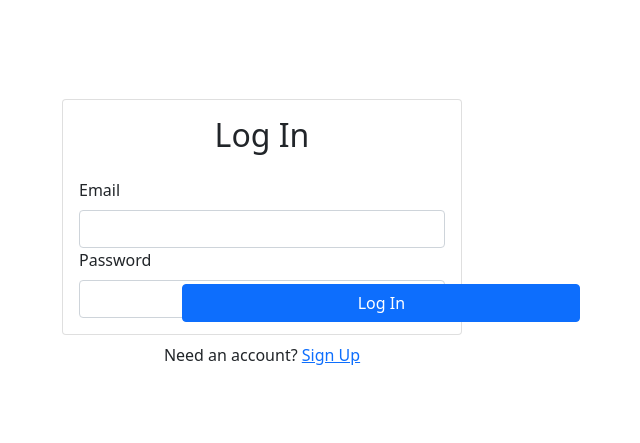
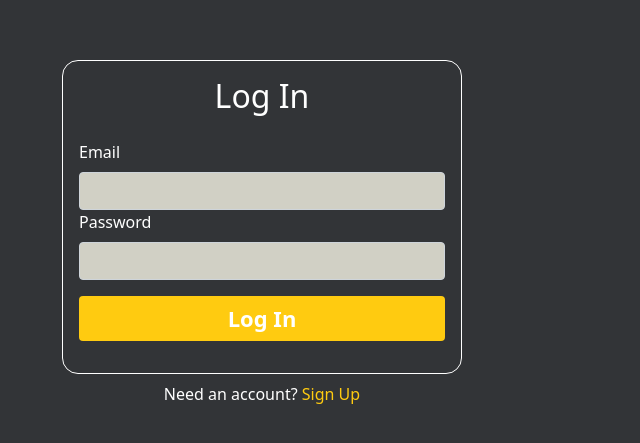
Before and after one commit to itsaditya01/fit-streak, a React (Create React App) app: page /login in a window 1280 px wide. Shown: the part 167-610 px from the top of the page, without its empty margins (378-1018 px from the left). Built offline with nearby package versions, Linux system fonts and the light colour scheme; no server answers; what @mediapipe/pose would draw is missing.

Commit message:
ui changes for login and signup

```diff
--- a/src/components/Dashboard.jsx
+++ b/src/components/Dashboard.jsx
@@ -2,6 +2,7 @@ import React, { useState } from "react";
 import { Link } from "react-router-dom";
 import { useAuth } from "../context/AuthContext";
 import CameraRenderer from "./CameraRenderer";
+import "../styles/dashboard.css";
 
 const Dashboard = () => {
   const [state, setState] = useState(false);
@@ -13,7 +14,7 @@ const Dashboard = () => {
 
   return (
     <div>
-      <button onClick={() => setState(!state)}>
+      <button className="start-btn" onClick={() => setState(!state)}>
         {state === false ? "Start" : "Stop"}
       </button>
       {state === true && <CameraRenderer />}
--- a/src/components/ExercisesComponent.js
+++ b/src/components/ExercisesComponent.js
@@ -1,4 +1,10 @@
-import { getAngleZ, visibleCoords, knee_position } from "../modules/Logics";
+import {
+  getAngleZ,
+  visibleCoords,
+  knee_position,
+  getAngle,
+  is_horizontal,
+} from "../modules/Logics";
 
 var state = -1;
 var previous_state = -1;
@@ -93,3 +99,26 @@ export const squats = (poses, data) => {
   //     data.partial = false
   // }
 };
+
+export const pushUps = (poses, data) => {
+  const angle_lk = getAngleZ(poses[23], poses[25], poses[27]);
+  const angle_lh = getAngle(poses[11], poses[23], poses[25]);
+  const angle_le = getAngle(poses[11], poses[13], poses[15]);
+  const angle_ls = getAngleZ(poses[13], poses[11], poses[23]);
+  if (is_horizontal(poses, 2)) {
+    if (angle_le > 130 && angle_lh > 130 && angle_lk > 130 && angle_ls > 45) {
+      state = 0;
+    } else if (
+      angle_le < 90 &&
+      angle_lh > 130 &&
+      angle_lk > 130 &&
+      angle_ls > 45
+    ) {
+      state = 1;
+    }
+  }
+  if (previous_state == 1 && state == 0) {
+    data.count++;
+  }
+  previous_state = state;
+};
--- a/src/components/Login.jsx
+++ b/src/components/Login.jsx
@@ -1,13 +1,13 @@
-import React, { useRef, useState } from 'react'
-import { Form, Button, Card, Alert } from 'react-bootstrap'
-import { useAuth } from '../context/AuthContext';
-import { Link, useNavigate } from 'react-router-dom';
+import React, { useRef, useState } from "react";
+import { Form, Button, Card, Alert } from "react-bootstrap";
+import { useAuth } from "../context/AuthContext";
+import { Link, useNavigate } from "react-router-dom";
 
 const Login = () => {
   const emailRef = useRef();
   const passwordRef = useRef();
   const { login } = useAuth();
-    const [error, setError] = useState('');
+  const [error, setError] = useState("");
   const [loading, setLoading] = useState(false);
   const navigate = useNavigate();
 
@@ -15,37 +15,78 @@ const Login = () => {
     e.preventDefault();
     try {
       setLoading(true);
-            setError('');
+      setError("");
       await login(emailRef.current.value, passwordRef.current.value);
-            navigate('/');
+      navigate("/");
     } catch (e) {
       setError("Failed to Login");
     }
     setLoading(false);
-    }
+  };
 
   return (
     <>
-            <Card>
-                <Card.Body>
-                    <h2 className='text-center mb-4'>Log In</h2>
-                    {error && <Alert variant='danger'>{error}</Alert>}
+      <div>
+        <div
+          style={{
+            borderRadius: "1rem",
+            borderRadius: "1rem",
+            border: "1px solid white",
+            padding: 16,
+          }}
+        >
+          <h2 className="text-center mb-4" style={{ color: "white" }}>
+            Log In
+          </h2>
+          {error && <Alert variant="danger">{error}</Alert>}
           <Form onSubmit={handleSubmit}>
             <Form.Group id="email">
-                            <Form.Label>Email</Form.Label>
-                            <Form.Control type='email' ref={emailRef} required></Form.Control>
+              <Form.Label style={{ color: "white" }}>Email</Form.Label>
+              <Form.Control
+                type="email"
+                ref={emailRef}
+                required
+                style={{ background: "#d1d0c5" }}
+              ></Form.Control>
             </Form.Group>
             <Form.Group id="password">
-                            <Form.Label>Password</Form.Label>
-                            <Form.Control type='password' ref={passwordRef} required></Form.Control>
+              <Form.Label style={{ color: "white" }}>Password</Form.Label>
+              <Form.Control
+                style={{ background: "#d1d0c5" }}
+                type="password"
+                ref={passwordRef}
+                required
+              ></Form.Control>
             </Form.Group>
-                        <Button disabled={loading} className='w-100 my-3' type='submit'>Log In</Button>
+            <Button
+              disabled={loading}
+              className="w-100 my-3"
+              type="submit"
+              style={{
+                background: "var(--main-color)",
+                border: "none",
+                outline: "none",
+                color: "white",
+                fontWeight: 600,
+                fontSize: 22,
+              }}
+            >
+              Log In
+            </Button>
           </Form>
-                </Card.Body>
-            </Card>
-            <div className="w-100 text-center mt-2">Need an account? <Link to="/signup">Sign Up</Link></div>
+        </div>
+      </div>
+      <div className="w-100 text-center mt-2" style={{ color: "white" }}>
+        Need an account?{" "}
+        <Link
+          to="/signup"
+          style={{ textDecoration: "none", color: "var(--main-color)" }}
+        >
+          Sign Up
+        </Link>
+      </div>
     </>
-    )
-}
+  );
+};
 
-export default Login
+export default Login;
--- a/src/components/Signup.jsx
+++ b/src/components/Signup.jsx
@@ -1,59 +1,107 @@
-import React, { useRef, useState } from 'react'
-import { Form, Button, Card, Alert } from 'react-bootstrap'
-import { useAuth } from '../context/AuthContext';
-import { Link, useNavigate } from 'react-router-dom';
+import React, { useRef, useState } from "react";
+import { Form, Button, Card, Alert } from "react-bootstrap";
+import { useAuth } from "../context/AuthContext";
+import { Link, useNavigate } from "react-router-dom";
 
 const Signup = () => {
   const emailRef = useRef();
   const passwordRef = useRef();
   const passwordConfirmRef = useRef();
   const { signup, currentUser } = useAuth();
-    const [error, setError] = useState('');
+  const [error, setError] = useState("");
   const [loading, setLoading] = useState(false);
   const navigate = useNavigate();
 
   const handleSubmit = async (e) => {
     e.preventDefault();
     if (passwordRef.current.value !== passwordConfirmRef.current.value) {
-            return setError('Passwords do not match');
+      return setError("Passwords do not match");
     }
     try {
       setLoading(true);
-            setError('');
+      setError("");
       await signup(emailRef.current.value, passwordRef.current.value);
-            navigate('/login');
+      navigate("/login");
     } catch (error) {
       setError("Failed to Signup");
     }
     setLoading(false);
-    }
+  };
 
   return (
     <>
-            <Card>
-                <Card.Body>
-                    <h2 className='text-center mb-4'>Sign Up</h2>
-                    {error && <Alert variant='danger'>{error}</Alert>}
+      <>
+        <div
+          style={{
+            borderRadius: "1rem",
+            borderRadius: "1rem",
+            border: "1px solid white",
+            padding: 16,
+          }}
+        >
+          <h2 className="text-center mb-4" style={{ color: "white" }}>
+            Sign Up
+          </h2>
+          {error && <Alert variant="danger">{error}</Alert>}
           <Form onSubmit={handleSubmit}>
             <Form.Group id="email">
-                            <Form.Label>Email</Form.Label>
-                            <Form.Control type='email' ref={emailRef} required></Form.Control>
+              <Form.Label style={{ color: "white" }}>Email</Form.Label>
+              <Form.Control
+                type="email"
+                ref={emailRef}
+                required
+                style={{ background: "#d1d0c5" }}
+              ></Form.Control>
             </Form.Group>
             <Form.Group id="password">
-                            <Form.Label>Password</Form.Label>
-                            <Form.Control type='password' ref={passwordRef} required></Form.Control>
+              <Form.Label style={{ color: "white" }}>Password</Form.Label>
+              <Form.Control
+                style={{ background: "#d1d0c5" }}
+                type="password"
+                ref={passwordRef}
+                required
+              ></Form.Control>
             </Form.Group>
             <Form.Group id="password-confirm">
-                            <Form.Label>Password Confirmation</Form.Label>
-                            <Form.Control type='password' ref={passwordConfirmRef} required></Form.Control>
+              <Form.Label style={{ color: "white" }}>
+                Password Confirmation
+              </Form.Label>
+              <Form.Control
+                style={{ background: "#d1d0c5" }}
+                type="password"
+                ref={passwordConfirmRef}
+                required
+              ></Form.Control>
             </Form.Group>
-                        <Button disabled={loading} className='w-100 my-3' type='submit'>Sign Up</Button>
+            <Button
+              disabled={loading}
+              className="w-100 my-3"
+              type="submit"
+              style={{
+                color: "white",
+                background: "var(--main-color)",
+                outline: "none",
+                border: "none",
+                fontWeight: 600,
+                fontSize: 22,
+              }}
+            >
+              Sign Up
+            </Button>
           </Form>
-                </Card.Body>
-            </Card>
-            <div className="w-100 text-center mt-2">Already have an account? <Link to="/login">Log In</Link></div>
+        </div>
       </>
-    )
-}
+      <div className="w-100 text-center mt-2" style={{ color: "white" }}>
+        Already have an account?{" "}
+        <Link
+          to="/login"
+          style={{ textDecoration: "none", color: "var(--main-color)" }}
+        >
+          Log In
+        </Link>
+      </div>
+    </>
+  );
+};
 
-export default Signup
+export default Signup;
--- a/src/index.js
+++ b/src/index.js
@@ -2,6 +2,7 @@ import React from "react";
 import ReactDOM from "react-dom";
 import App from "./App";
 import "bootstrap/dist/css/bootstrap.min.css";
+import "./styles/index.css";
 
 ReactDOM.render(
   <React.StrictMode>
--- a/src/styles/camerarenderer.css
+++ b/src/styles/camerarenderer.css
@@ -1,18 +1,3 @@
-button {
-  background-color: #ff4444;
-  padding: 20px;
-  position: absolute;
-  top: 80%;
-  left: 80%;
-  outline: none;
-  border: none;
-  border-radius: 0.5rem;
-  transform: translate(-50%, -50%);
-  cursor: pointer;
-  color: white;
-  z-index: 1;
-}
-
 video {
   display: none;
 }
--- /dev/null
+++ b/src/styles/dashboard.css
@@ -0,0 +1,18 @@
+.start-btn {
+  background-color: var(--main-color);
+  padding: 20px;
+  position: absolute;
+  top: 80%;
+  left: 80%;
+  outline: none;
+  border: none;
+  border-radius: var(--roundness);
+  transform: translate(-50%, -50%);
+  cursor: pointer;
+  color: var(--white);
+  z-index: 1;
+}
+
+video {
+  display: none;
+}
--- /dev/null
+++ b/src/styles/index.css
@@ -0,0 +1,12 @@
+* {
+  margin: 0px;
+  padding: 0px;
+  box-sizing: border-box;
+  background: var(--bg-color);
+}
+:root {
+  --bg-color: #323437;
+  --main-color: #ffcb10;
+  --roundness: 0.5rem;
+  --white: white;
+}
```
Also changed, not shown: src/components/CameraRenderer.js (+6 -4 lines), src/modules/Logics.js (+44 -0 lines). Lines whose indentation alone changed are shown as unchanged.
